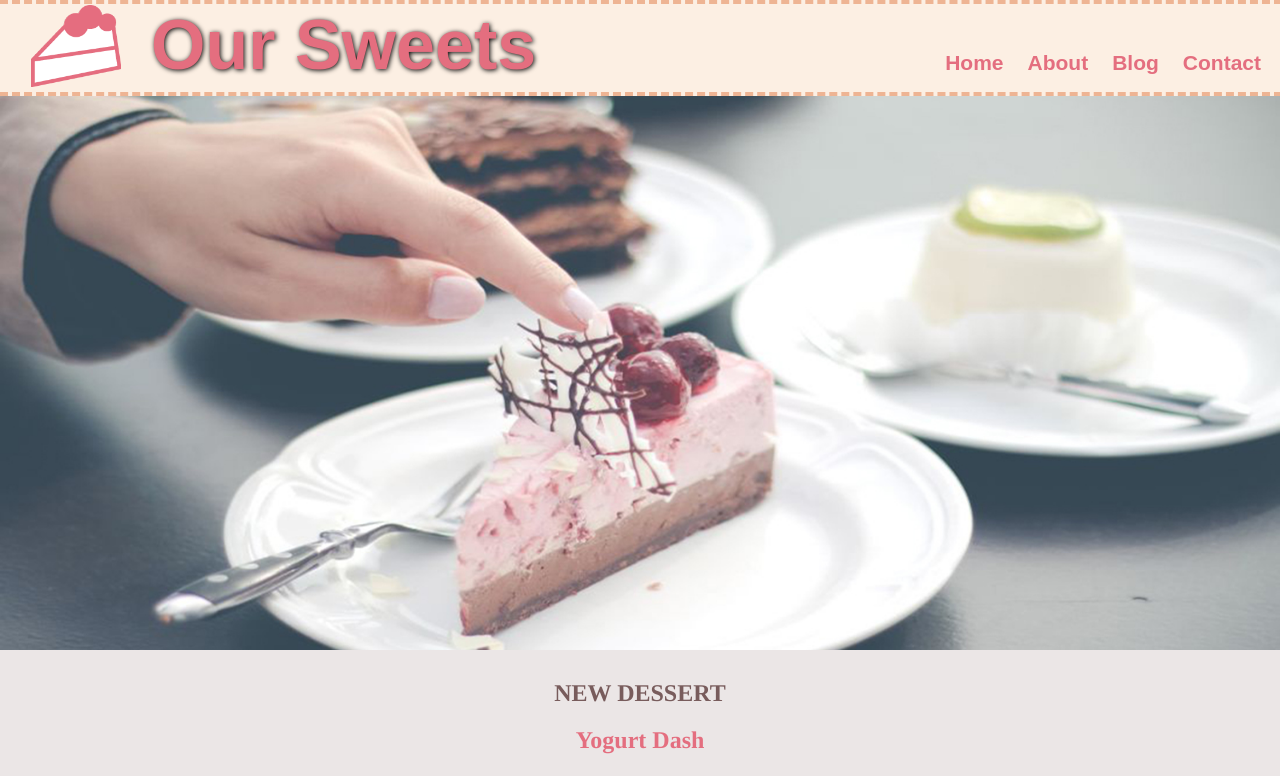
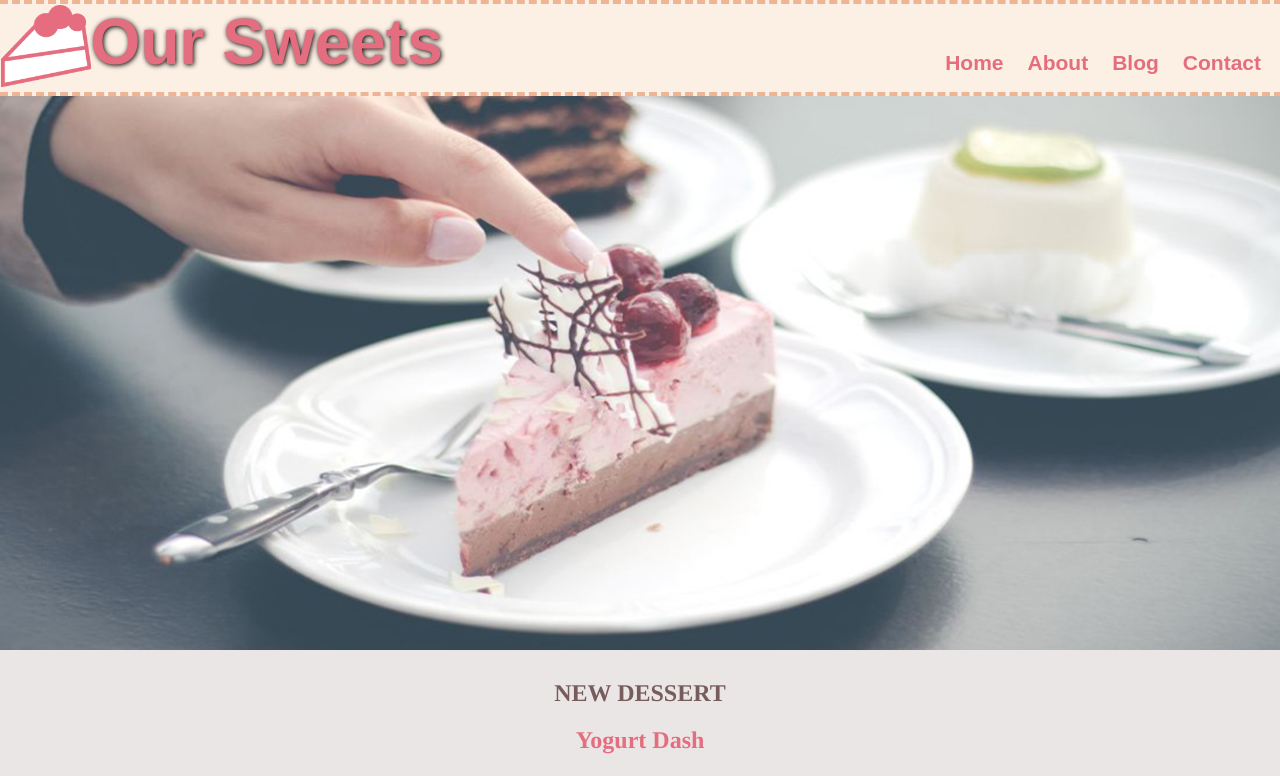
Before and after one commit to LeeTheTweak/Sweets_Galore, a plain HTML site: page index.html in a window 1280 px wide. Shown: the top 776 px of the page. Drawn offline with Linux system fonts and the light colour scheme.

Commit message:
fixed some positioning

```diff
--- a/style.scss
+++ b/style.scss
@@ -24,7 +24,7 @@ body {
   position: fixed;
 
   #companyName {
-    font-size: 70px;
+    font-size: 5vw;
     font-family: sans-serif;
     font-weight: bold;
     color: $PinkBerry;
@@ -40,7 +40,7 @@ body {
     padding: 0;
 
     img {
-      width: 60%;
+      width: 7vw;
     }
   }
   #nav {
@@ -105,7 +105,7 @@ body {
   background-image: url("photos/bannerImage.jpg");
   background-repeat: no-repeat;
   background-size: cover;
-  background-position: top;
+  background-position: center;
 }
 #contents {
   width: 100%;
```
Also changed, not shown: style.css, 1 other file.
